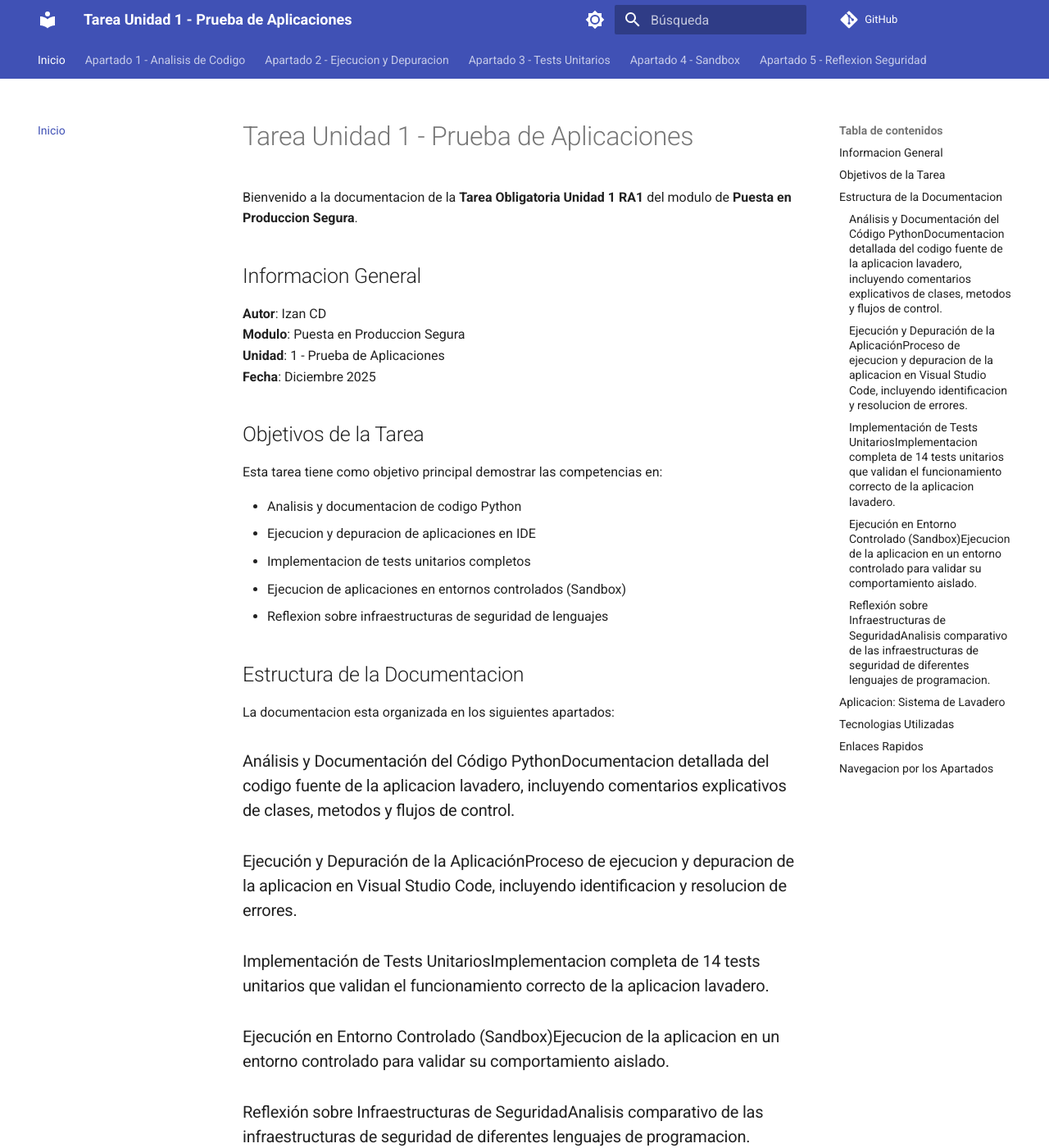
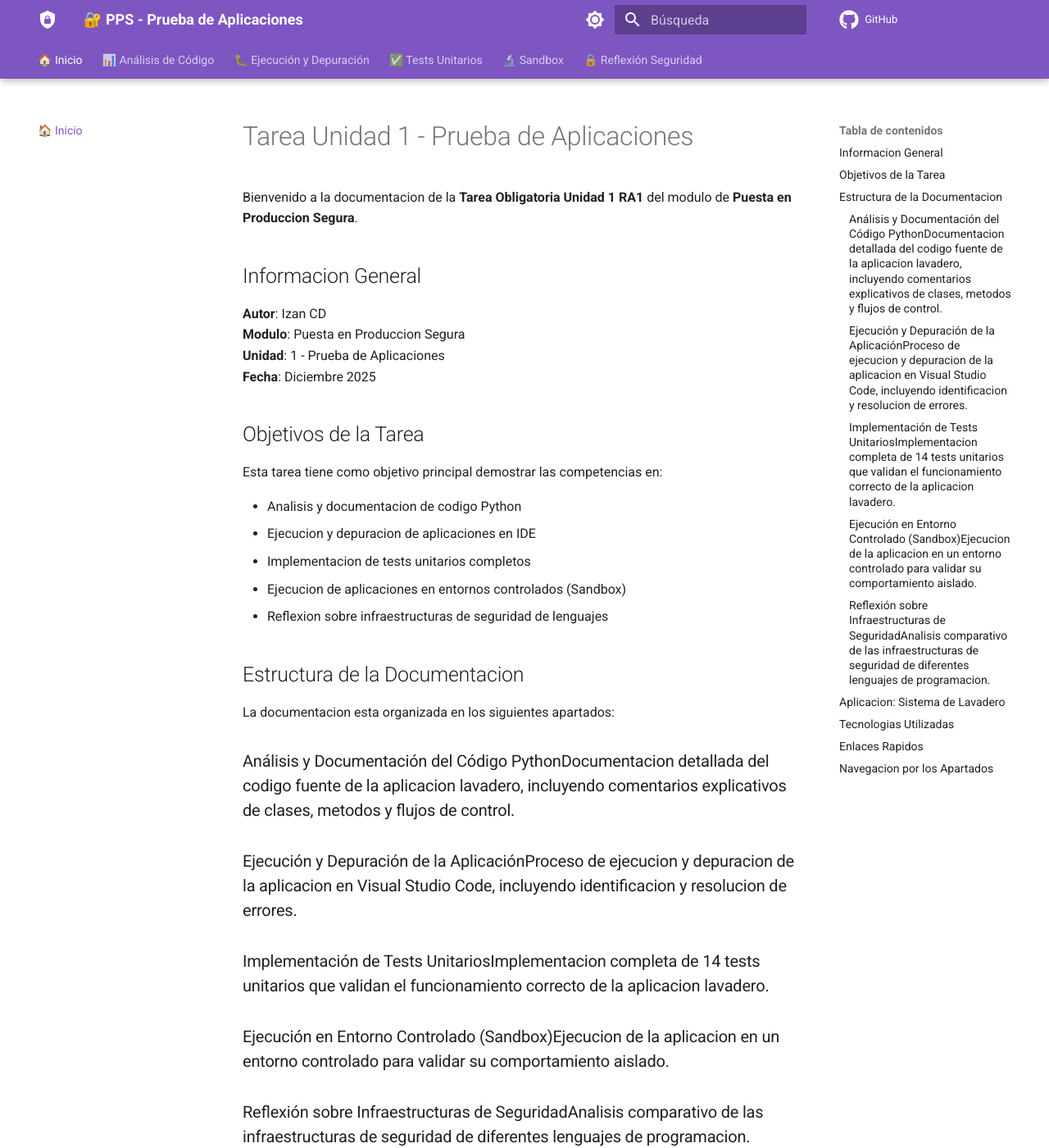
Before and after one commit to vjp-izanCD/PPS-Unidad1-TareaRA1-IzanCD, an MkDocs documentation site: the page built from docs/index.md, in a window 1280 px wide and 1400 px high. Shown: the whole window at 82% size. Built offline with MkDocs 1.6.1 and Material for MkDocs 9.7.7, drawn with Linux system fonts in a browser that asks for light colours; comment, search, counter and statistics services are not loaded; some of the changed text lies outside the part shown.

Commit message:
🎨 Rediseño completo: tema moderno con Deep Purple + Cyan

```diff
--- a/mkdocs.yml
+++ b/mkdocs.yml
@@ -1,5 +1,5 @@
-site_name: Tarea Unidad 1 - Prueba de Aplicaciones
-site_description: Documentacion de la Tarea Obligatoria RA1 - Puesta en Produccion Segura
+site_name: 🔐 PPS - Prueba de Aplicaciones
+site_description: Documentación Tarea RA1 - Puesta en Produccion Segura
 site_author: Izan CD
 repo_url: https://github.com/vjp-izanCD/PPS-Unidad1-TareaRA1-IzanCD
 repo_name: GitHub
@@ -7,27 +7,48 @@ repo_name: GitHub
 theme:
   name: material
   language: es
+  icon:
+    logo: material/shield-lock
+    repo: fontawesome/brands/github
+  favicon: material/shield-check
+
   palette:
+    # Modo claro
     - scheme: default
-      primary: indigo
-      accent: indigo
+      primary: deep purple
+      accent: cyan
       toggle:
         icon: material/brightness-7
         name: Cambiar a modo oscuro
+    # Modo oscuro
     - scheme: slate
-      primary: indigo
-      accent: indigo
+      primary: deep purple
+      accent: cyan
       toggle:
         icon: material/brightness-4
         name: Cambiar a modo claro
+
+  font:
+    text: Roboto
+    code: Fira Code
+
   features:
+    - navigation.instant
+    - navigation.instant.prefetch
+    - navigation.tracking
     - navigation.tabs
+    - navigation.tabs.sticky
     - navigation.sections
+    - navigation.expand
     - navigation.top
+    - navigation.footer
+    - search.suggest
     - search.highlight
     - search.share
     - content.code.copy
     - content.code.annotate
+    - content.tabs.link
+    - toc.follow
 
 plugins:
   - search:
@@ -40,7 +61,11 @@ markdown_extensions:
       pygments_lang_class: true
   - pymdownx.inlinehilite
   - pymdownx.snippets
-  - pymdownx.superfences
+  - pymdownx.superfences:
+      custom_fences:
+        - name: mermaid
+          class: mermaid
+          format: !!python/name:pymdownx.superfences.fence_code_format
   - pymdownx.details
   - pymdownx.tabbed:
       alternate_style: true
@@ -50,11 +75,27 @@ markdown_extensions:
   - tables
   - toc:
       permalink: true
+  - pymdownx.emoji:
+      emoji_index: !!python/name:material.extensions.emoji.twemoji
+      emoji_generator: !!python/name:material.extensions.emoji.to_svg
+  - pymdownx.tasklist:
+      custom_checkbox: true
+  - pymdownx.mark
+  - pymdownx.caret
+  - pymdownx.tilde
+  - pymdownx.keys
+
+extra:
+  social:
+    - icon: fontawesome/brands/github
+      link: https://github.com/vjp-izanCD
+      name: GitHub Profile
+  generator: false
 
 nav:
-  - Inicio: index.md
-  - Apartado 1 - Analisis de Codigo: apartado1-analisis-codigo.md
-  - Apartado 2 - Ejecucion y Depuracion: apartado2-ejecucion-depuracion.md
-  - Apartado 3 - Tests Unitarios: apartado3-tests.md
-  - Apartado 4 - Sandbox: apartado4-sandbox.md
-  - Apartado 5 - Reflexion Seguridad: apartado5-reflexion-seguridad.md
+  - 🏠 Inicio: index.md
+  - 📊 Análisis de Código: apartado1-analisis-codigo.md
+  - 🐛 Ejecución y Depuración: apartado2-ejecucion-depuracion.md
+  - ✅ Tests Unitarios: apartado3-tests.md
+  - 🔬 Sandbox: apartado4-sandbox.md
+  - 🔒 Reflexión Seguridad: apartado5-reflexion-seguridad.md
```
